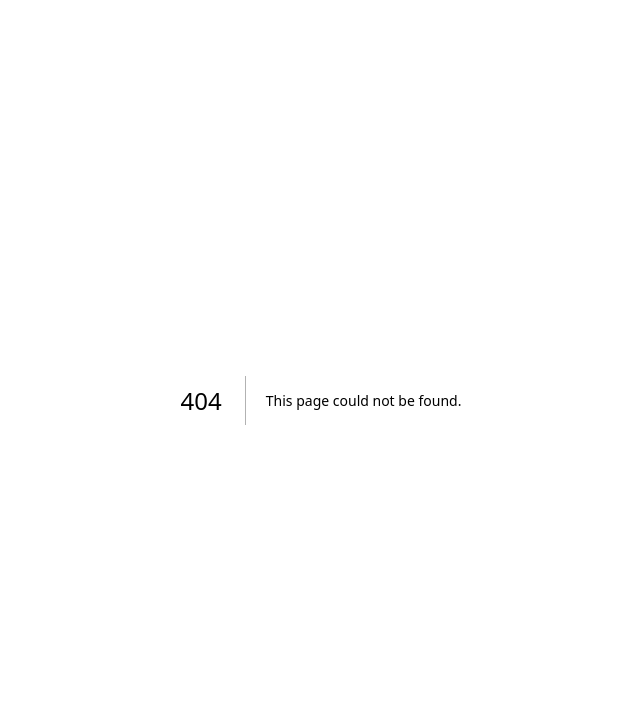
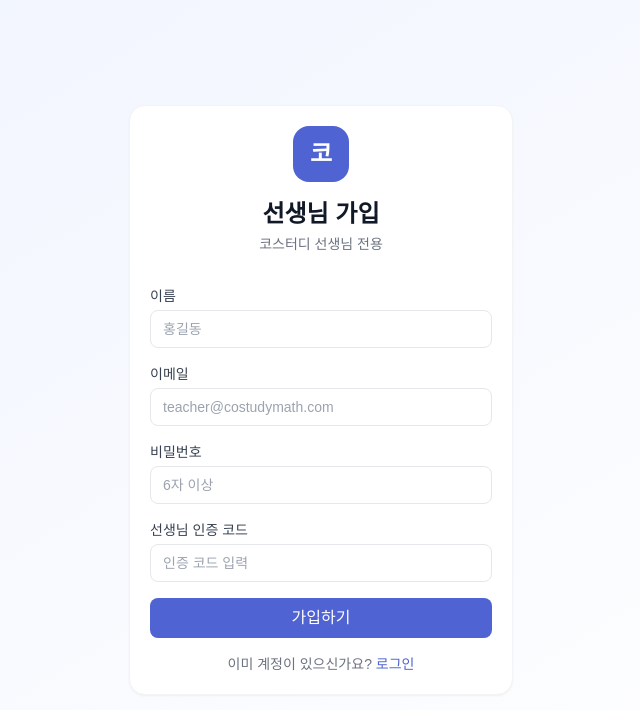
Before and after one commit to les021121-debug/Costudy-Student-Track, a Next.js app: page /auth/signup in a window 1280 px wide. Before the commit this address had no page. Shown: the top 710 px of the page, without its empty margins (319-959 px from the left). Built offline with nearby package versions, Linux system fonts and the light colour scheme; a web font is replaced by a local one.

Commit message:
add signup page

```diff
--- a/src/app/auth/login/page.tsx
+++ b/src/app/auth/login/page.tsx
@@ -65,6 +65,10 @@ export default function LoginPage() {
           >
             {loading ? '로그인 중...' : '로그인'}
           </button>
+        <p className="text-center text-sm text-gray-500 mt-4">
+          처음 오셨나요?{' '}
+          <a href="/auth/signup" className="text-primary-500 font-medium hover:underline">선생님 가입</a>
+        </p>
         </div>
       </div>
     </div>
--- /dev/null
+++ b/src/app/auth/signup/page.tsx
@@ -0,0 +1,82 @@
+'use client'
+import { useState } from 'react'
+import { useRouter } from 'next/navigation'
+import { createClient } from '@/lib/supabase'
+import Link from 'next/link'
+
+export default function SignupPage() {
+  const router = useRouter()
+  const [form, setForm] = useState({ name: '', email: '', password: '', code: '' })
+  const [error, setError] = useState('')
+  const [loading, setLoading] = useState(false)
+
+  const handleSignup = async () => {
+    setError('')
+    if (!form.name || !form.email || !form.password || !form.code) {
+      setError('모든 항목을 입력해주세요.')
+      return
+    }
+    if (form.code !== '4019') {
+      setError('인증 코드가 올바르지 않습니다.')
+      return
+    }
+    setLoading(true)
+    const supabase = createClient()
+    const { data, error: signupError } = await supabase.auth.signUp({
+      email: form.email,
+      password: form.password,
+    })
+    if (signupError) {
+      setError('가입 중 오류가 발생했습니다: ' + signupError.message)
+      setLoading(false)
+      return
+    }
+    if (data.user) {
+      await supabase.from('teachers').insert({ id: data.user.id, name: form.name })
+    }
+    setLoading(false)
+    router.replace('/dashboard')
+  }
+
+  return (
+    <div className="min-h-screen flex items-center justify-center bg-gradient-to-br from-primary-50 to-white">
+      <div className="card w-full max-w-sm">
+        <div className="text-center mb-8">
+          <div className="w-14 h-14 bg-primary-500 rounded-2xl flex items-center justify-center mx-auto mb-4">
+            <span className="text-white text-2xl font-bold">코</span>
+          </div>
+          <h1 className="text-2xl font-bold text-gray-900">선생님 가입</h1>
+          <p className="text-sm text-gray-500 mt-1">코스터디 선생님 전용</p>
+        </div>
+
+        <div className="space-y-4">
+          <div>
+            <label className="label">이름</label>
+            <input className="input" placeholder="홍길동" value={form.name} onChange={e => setForm(f => ({ ...f, name: e.target.value }))} />
+          </div>
+          <div>
+            <label className="label">이메일</label>
+            <input className="input" type="email" placeholder="teacher@costudymath.com" value={form.email} onChange={e => setForm(f => ({ ...f, email: e.target.value }))} />
+          </div>
+          <div>
+            <label className="label">비밀번호</label>
+            <input className="input" type="password" placeholder="6자 이상" value={form.password} onChange={e => setForm(f => ({ ...f, password: e.target.value }))} />
+          </div>
+          <div>
+            <label className="label">선생님 인증 코드</label>
+            <input className="input" type="password" placeholder="인증 코드 입력" value={form.code} onChange={e => setForm(f => ({ ...f, code: e.target.value }))} onKeyDown={e => e.key === 'Enter' && handleSignup()} />
+          </div>
+          {error && <p className="text-sm text-danger">{error}</p>}
+          <button className="btn-primary w-full" onClick={handleSignup} disabled={loading}>
+            {loading ? '가입 중...' : '가입하기'}
+          </button>
+        </div>
+
+        <p className="text-center text-sm text-gray-500 mt-4">
+          이미 계정이 있으신가요?{' '}
+          <Link href="/auth/login" className="text-primary-500 font-medium hover:underline">로그인</Link>
+        </p>
+      </div>
+    </div>
+  )
+}
```
